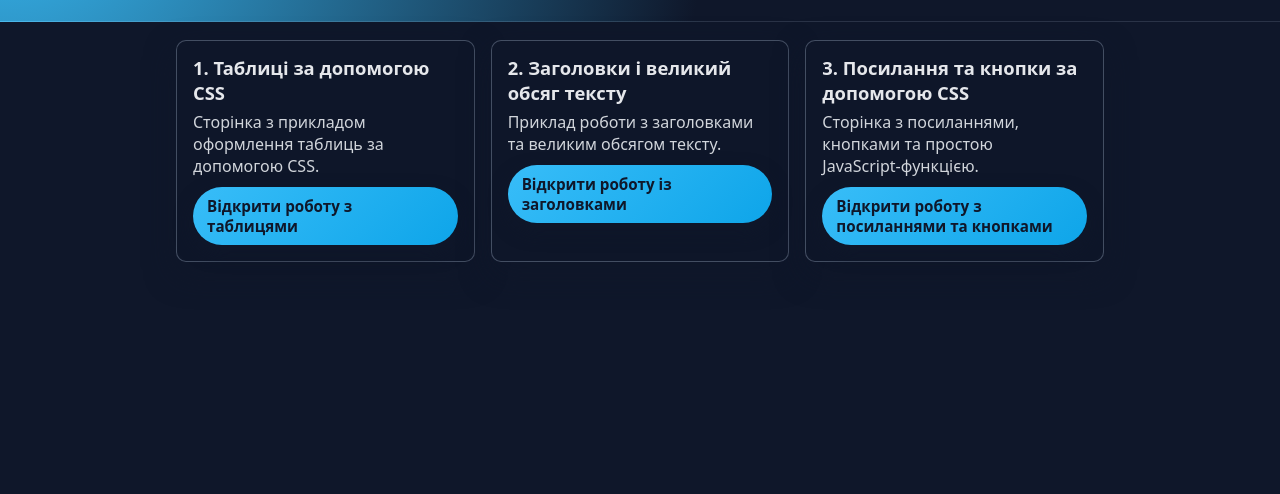
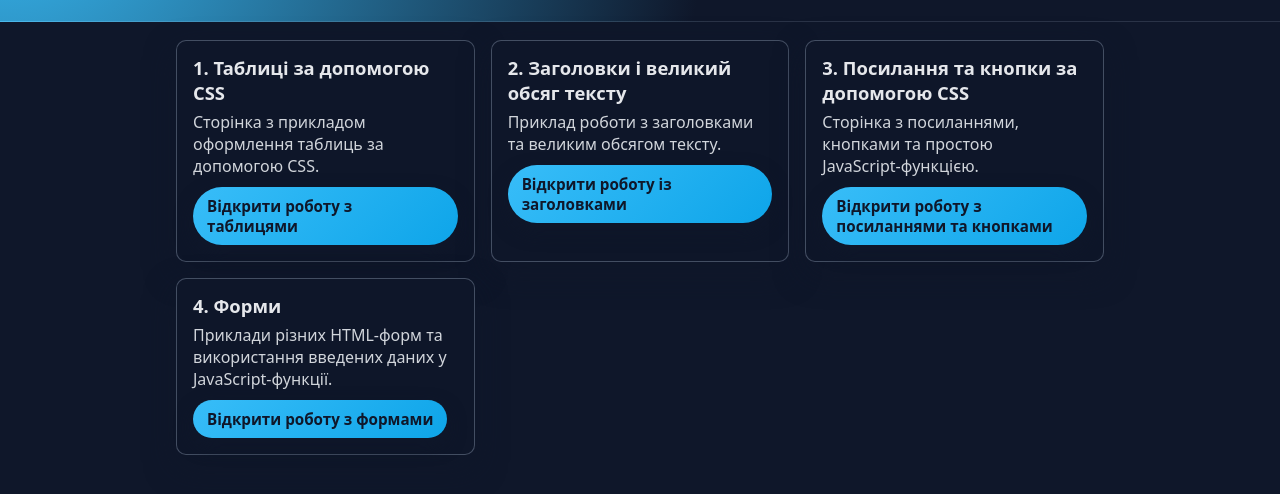
Before and after one commit to wissxi/School, a plain HTML site: page index.html in a window 1280 px wide. Shown: the part 126-620 px from the top of the page. Drawn offline with Linux system fonts and the light colour scheme.

Commit message:
Update index.html

```diff
--- a/index.html
+++ b/index.html
@@ -40,6 +40,14 @@
                     Відкрити роботу з посиланнями та кнопками
                 </a>
             </article>
+
+            <article class="card">
+                <h3>4. Форми</h3>
+                <p>Приклади різних HTML‑форм та використання введених даних у JavaScript‑функції.</p>
+                <a class="btn btn-primary" href="forms/" target="_blank">
+                    Відкрити роботу з формами
+                </a>
+            </article>
         </section>
 
     </main>
```
